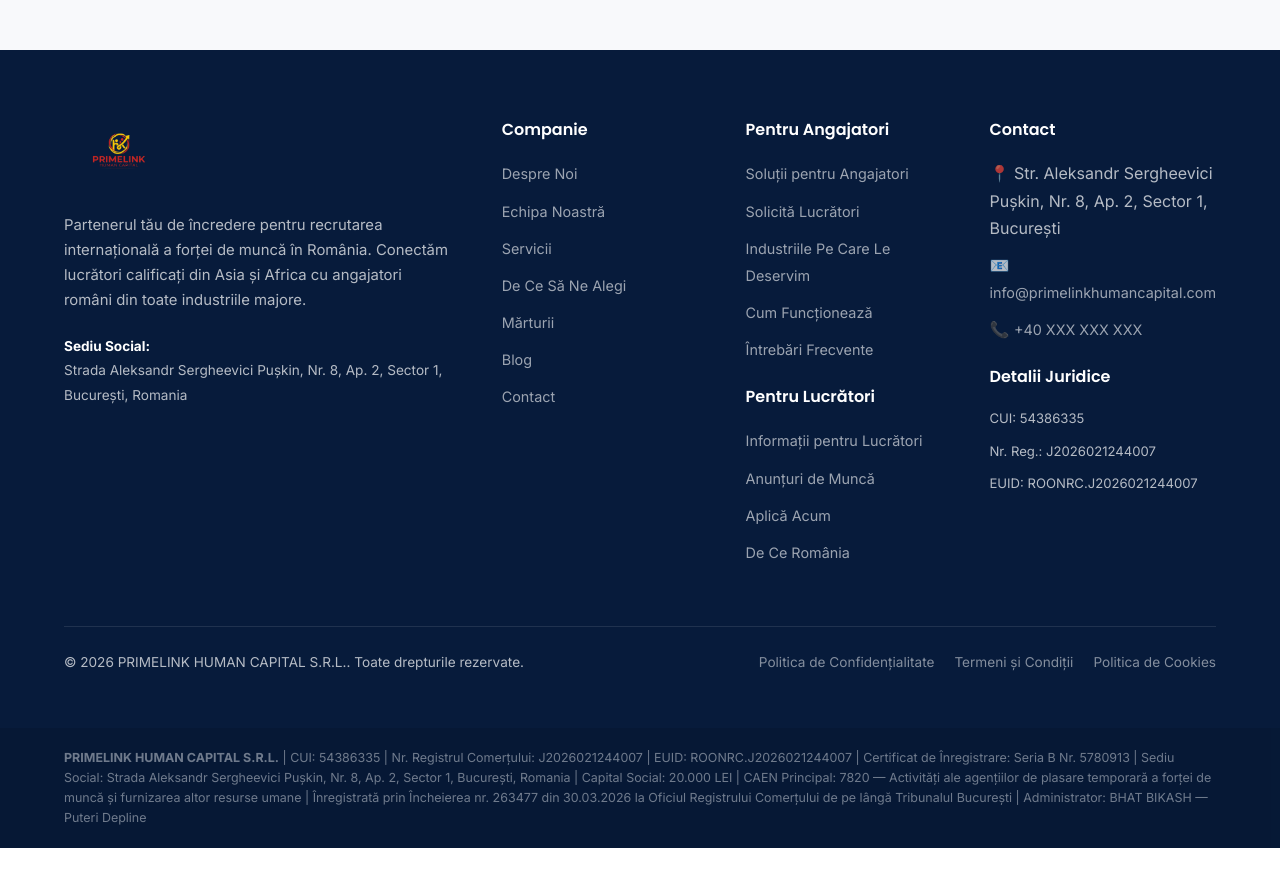
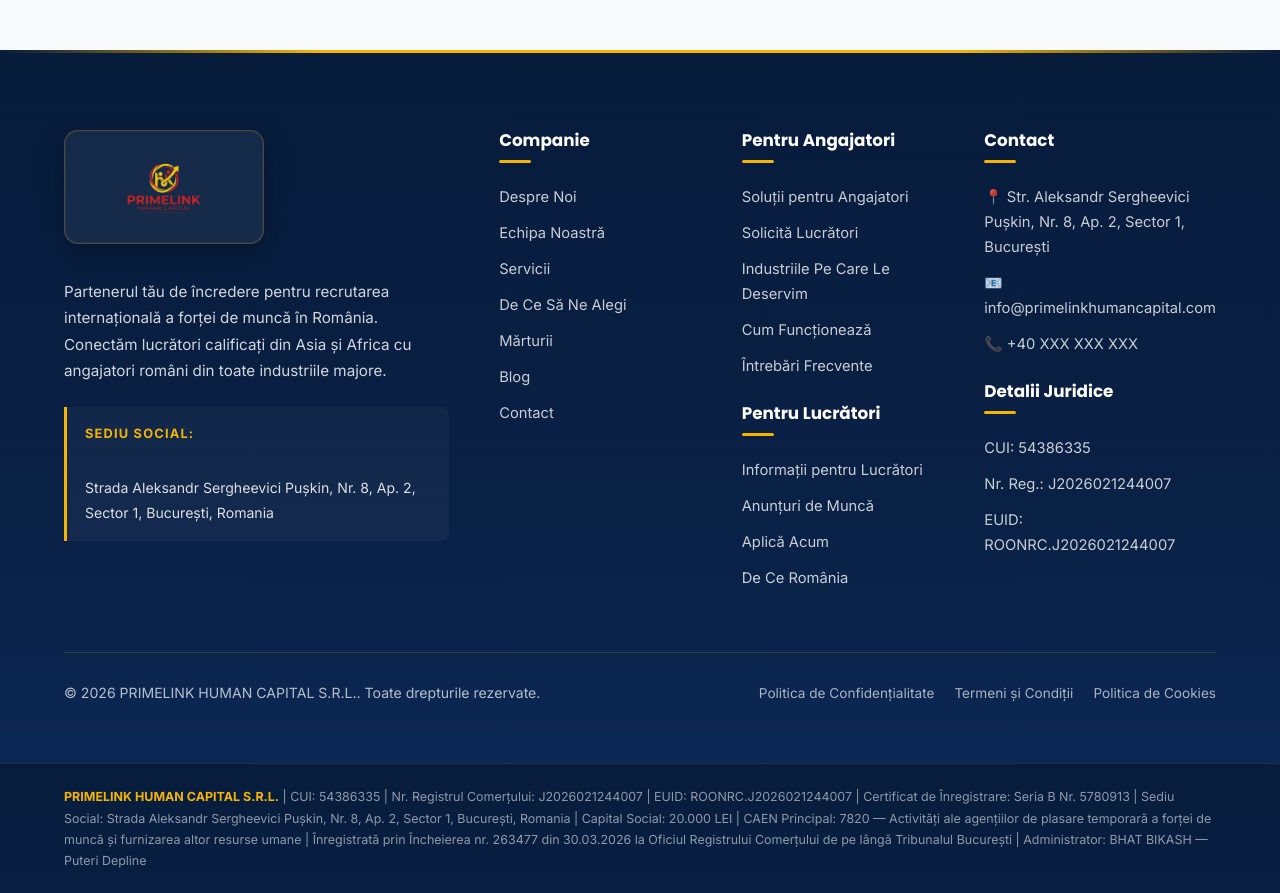
Before and after one commit to BIKASH907/PrimeLink, a Next.js app: page / in a window 1280 px wide. Shown: the part 5460-6353 px from the top of the page. Before the commit the page ends 6308 px from the top, so only its background shows below. Built offline with nearby package versions, Linux system fonts and the light colour scheme.

Commit message:
footer: bigger logo, gold accents, premium navy gradient

```diff
--- a/components/Footer.js
+++ b/components/Footer.js
@@ -11,12 +11,12 @@
       <div className="container">
         <div className="footer-grid">
           <div className="footer-brand">
-            <Link href="/" style={{ display: 'inline-block', marginBottom: '8px' }}>
-              <img src="/logo.png" alt="Primelink Human Capital" style={{ height: '60px', width: 'auto' }} />
+            <Link href="/" className="footer-logo-link">
+              <img src="/logo.png" alt="Primelink Human Capital" className="footer-logo-img" />
             </Link>
             <p>{t('footer.brandText')}</p>
-            <div style={{ marginTop: '20px', fontSize: '0.85rem', lineHeight: '1.8' }}>
-              <strong style={{ color: 'var(--white)' }}>{t('footer.registeredOffice')}</strong><br />
+            <div className="footer-address">
+              <strong>{t('footer.registeredOffice')}</strong><br />
               {COMPANY.address}
             </div>
           </div>
--- a/styles/globals.css
+++ b/styles/globals.css
@@ -998,69 +998,170 @@
   gap: 20px;
 }
 
-/* ======== FOOTER ======== */
+/* ======== FOOTER — premium navy/gold ======== */
 .footer {
-  background: var(--navy);
-  color: rgba(255,255,255,0.7);
-  padding: 70px 0 0;
+  background: linear-gradient(180deg, #071B3B 0%, #0A2247 60%, #0B2B5C 100%);
+  color: rgba(255,255,255,0.82);
+  padding: 80px 0 0;
+  position: relative;
+}
+
+/* Gold accent line at the very top edge of the footer */
+.footer::before {
+  content: '';
+  position: absolute;
+  top: 0;
+  left: 0;
+  right: 0;
+  height: 3px;
+  background: linear-gradient(90deg,
+    rgba(244,180,0,0) 0%,
+    var(--amber) 25%,
+    var(--amber) 75%,
+    rgba(244,180,0,0) 100%);
 }
 
 .footer-grid {
   display: grid;
-  grid-template-columns: 2fr 1fr 1fr 1fr;
+  grid-template-columns: 2fr 1fr 1fr 1.1fr;
   gap: 50px;
   padding-bottom: 50px;
-  border-bottom: 1px solid rgba(255,255,255,0.1);
+  border-bottom: 1px solid rgba(244,180,0,0.18);
+}
+
+/* ---- Brand block (logo, tagline, address) ---- */
+.footer-logo-link {
+  display: inline-block;
+  margin-bottom: 18px;
+  padding: 14px 22px;
+  background: rgba(255,255,255,0.06);
+  border: 1px solid rgba(244,180,0,0.25);
+  border-radius: 14px;
+  box-shadow: 0 10px 28px rgba(0,0,0,0.28), 0 0 0 1px rgba(255,255,255,0.04) inset;
+  transition: transform 0.25s ease, box-shadow 0.25s ease, border-color 0.25s ease;
+}
+
+.footer-logo-link:hover {
+  transform: translateY(-2px);
+  border-color: rgba(244,180,0,0.55);
+  box-shadow: 0 14px 36px rgba(0,0,0,0.35), 0 0 0 1px rgba(244,180,0,0.15) inset;
+}
+
+.footer-logo-img {
+  height: 84px;
+  width: auto;
+  display: block;
 }
 
 .footer-brand p {
-  margin-top: 16px;
-  font-size: 0.93rem;
-  line-height: 1.7;
+  margin-top: 8px;
+  font-size: 0.95rem;
+  line-height: 1.75;
+  color: rgba(255,255,255,0.82);
+  max-width: 420px;
 }
 
+.footer-address {
+  margin-top: 22px;
+  padding: 16px 18px;
+  background: rgba(255,255,255,0.04);
+  border-left: 3px solid var(--amber);
+  border-radius: 0 8px 8px 0;
+  font-size: 0.88rem;
+  line-height: 1.75;
+  color: rgba(255,255,255,0.85);
+}
+
+.footer-address strong {
+  display: block;
+  color: var(--amber);
+  font-size: 0.8rem;
+  font-weight: 700;
+  letter-spacing: 1.2px;
+  text-transform: uppercase;
+  margin-bottom: 6px;
+}
+
+/* ---- Column headings ---- */
 .footer h4 {
   color: var(--white);
-  font-size: 1rem;
-  margin-bottom: 20px;
-  font-weight: 600;
+  font-family: 'Poppins', sans-serif;
+  font-size: 1.05rem;
+  font-weight: 700;
+  margin-bottom: 22px;
+  position: relative;
+  padding-bottom: 12px;
 }
 
+.footer h4::after {
+  content: '';
+  position: absolute;
+  left: 0;
+  bottom: 0;
+  width: 32px;
+  height: 3px;
+  background: var(--amber);
+  border-radius: 3px;
+}
+
+/* ---- Links ---- */
 .footer-links {
   list-style: none;
+  padding: 0;
 }
 
 .footer-links li {
-  margin-bottom: 10px;
+  margin-bottom: 11px;
 }
 
-.footer-links a {
-  color: rgba(255,255,255,0.6);
-  font-size: 0.9rem;
-  transition: var(--transition);
+.footer-links a,
+.footer-links li {
+  color: rgba(255,255,255,0.78);
+  font-size: 0.92rem;
+  font-family: 'Inter', sans-serif;
+  transition: color 0.2s ease, padding-left 0.2s ease;
+  text-decoration: none;
 }
 
 .footer-links a:hover {
   color: var(--amber);
+  padding-left: 6px;
 }
 
+/* ---- Bottom bar (copyright + policy links) ---- */
 .footer-bottom {
   display: flex;
   justify-content: space-between;
   align-items: center;
-  padding: 24px 0;
-  font-size: 0.85rem;
+  padding: 28px 0;
+  font-size: 0.88rem;
+  color: rgba(255,255,255,0.7);
   flex-wrap: wrap;
   gap: 16px;
 }
 
+.footer-bottom a {
+  color: rgba(255,255,255,0.65) !important;
+  transition: color 0.2s ease;
+}
+
+.footer-bottom a:hover {
+  color: var(--amber) !important;
+}
+
+/* ---- Legal strip (CUI / registration / etc.) ---- */
 .footer-legal {
-  background: rgba(0,0,0,0.15);
-  padding: 20px 0;
+  background: rgba(0,0,0,0.28);
+  padding: 22px 0;
   margin-top: 30px;
   font-size: 0.78rem;
-  line-height: 1.6;
-  opacity: 0.6;
+  line-height: 1.7;
+  color: rgba(255,255,255,0.55);
+  border-top: 1px solid rgba(244,180,0,0.12);
+}
+
+.footer-legal strong {
+  color: var(--amber);
 }
 
 /* ======== CTA BANNER ======== */
@@ -1428,12 +1529,17 @@
   .metric-icon svg { width: 30px; height: 30px; }
   .metric-text h3 { font-size: 1.5rem; }
   .metric-text p { font-size: 0.74rem; }
-  .footer-grid { grid-template-columns: 1fr; gap: 30px; }
+  .footer-grid { grid-template-columns: 1fr; gap: 36px; }
+  .footer-logo-img { height: 64px; }
+  .footer-logo-link { padding: 12px 18px; }
+  .footer-brand p { max-width: 100%; }
+  .footer-address { padding: 14px 16px; font-size: 0.85rem; }
   .stats-bar { grid-template-columns: 1fr 1fr; }
   .cta-banner { padding: 40px 24px; }
   .section { padding: 50px 0; }
   .page-hero { padding: 120px 0 60px; }
-  .footer-bottom { flex-direction: column; text-align: center; }
+  .footer-bottom { flex-direction: column; text-align: center; padding: 24px 0; }
+  .footer-bottom > div { justify-content: center; }
 }
 
 @media (max-width: 420px) {
```
